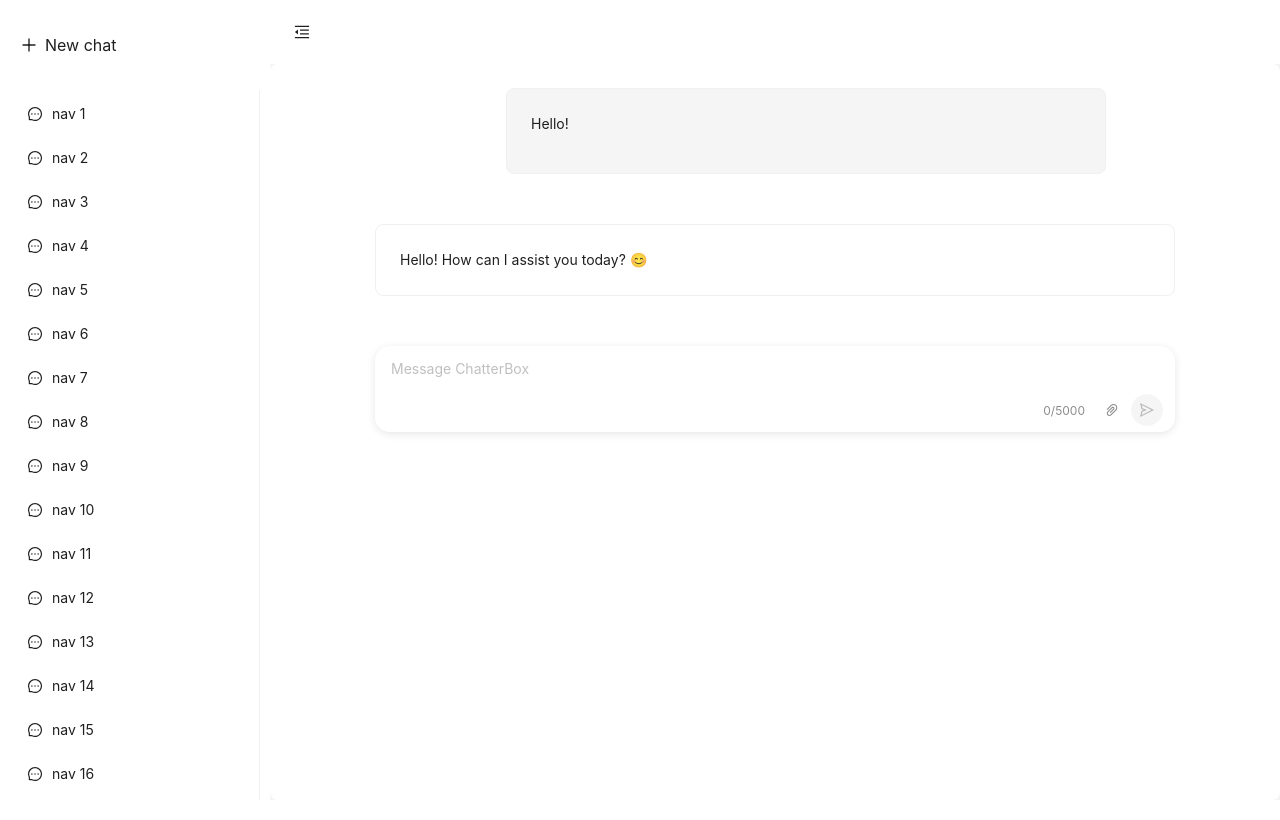
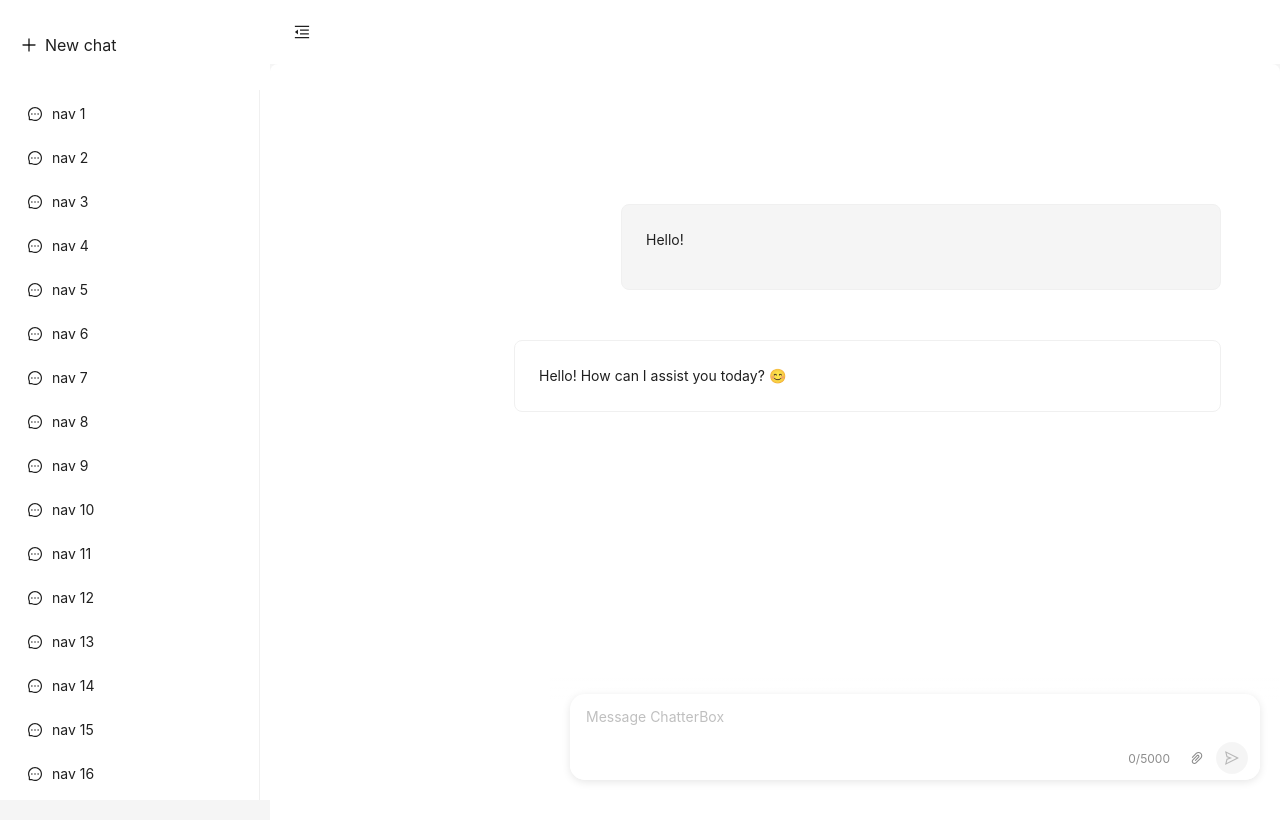
Before and after one commit to Code-Moves-Future/Bytedance-ChatterBox, a React (Vite) app: page /chat in a window 1280 px wide. Shown: the top 820 px of the page. Built offline with nearby package versions, Linux system fonts and the light colour scheme.

Commit message:
把输入框固定在底部

```diff
--- /dev/null
+++ b/src/containers/chatPage/index.css
@@ -0,0 +1,50 @@
+/* 关键修复CSS */
+.chat-page {
+    margin-left: 200px;
+    width: calc(100% - 200px);
+    /* 新增 */
+    min-height: 100vh;
+    display: flex;
+    flex-direction: column;
+    position: relative;
+}
+
+.chat-content {
+    flex: 1;
+    overflow-y: auto;
+    padding: 20px 20px 120px;
+    /* 增大底部padding */
+}
+
+/* 修复滚动条遮挡 */
+.messages-container {
+    max-width: 1200px;
+    margin: 0 auto;
+    /* 居中关键 */
+    padding-right: 15px;
+    /* 为滚动条留出空间 */
+}
+
+/* 输入框定位修复 */
+.message-input-wrapper {
+    position: fixed;
+    bottom: 0;
+    left: 550px;
+    right: 0;
+    background: linear-gradient(to top, rgba(255, 255, 255, 1) 80%, rgba(255, 255, 255, 0));
+    z-index: 1000;
+    padding: 20px 0;
+}
+
+/* 新增输入框容器约束 */
+.message-input-container {
+    max-width: 1200px;
+    margin: 0 auto;
+    padding: 0 20px;
+    position: relative;
+}
+
+/* 确保导航栏滚动条可见 */
+body {
+    overflow-x: visible !important;
+}
--- a/src/containers/chatPage/index.tsx
+++ b/src/containers/chatPage/index.tsx
@@ -1,6 +1,8 @@
+// index.tsx
 import React from "react"
 import { Card, Typography, Col, Row } from 'antd';
 import ChatInput from '../../components/chatInput/index';
+import './index.css';
 
 const { Paragraph } = Typography;
 
@@ -11,8 +13,6 @@ Hello! How can I assist you today? 😊
 `;
 
 const ChatPage: React.FC = () => {
-
-    // TODO: 待实现
     const handleSend = (value: string) => {
         console.log('发送消息:', value);
     };
@@ -22,33 +22,35 @@ const ChatPage: React.FC = () => {
     };
 
     return (
-        <>
+        <div className="chat-page">
+            <div className="chat-content">
+                <div className="messages-container">
                     <Col span={24}>
-                <Row justify="end" style={{ paddingBottom: 50, paddingRight: 150 }}>
+                        {/* 原有消息结构保持不变 */}
+                        <Row justify="end" style={{ paddingBottom: 50 }}>
                             <Card style={{ width: 600, backgroundColor: "WhiteSmoke" }}>
-                        <Paragraph>
-                            {blockContent}
-                        </Paragraph>
+                                <Paragraph>{blockContent}</Paragraph>
                             </Card>
                         </Row>
                         <Row justify="center" style={{ paddingBottom: 50 }}>
                             <Card style={{ width: 800 }}>
-                        <Typography.Text>
-                            {codeContent}
-                        </Typography.Text>
+                                <Typography.Text>{codeContent}</Typography.Text>
                             </Card>
                         </Row>
                     </Col>
-            <Col span={24}>
-                <Row justify="center">
+                </div>
+            </div>
+            {/* 固定在底部的输入框 */}
+            <div className="message-input-wrapper">
+                <div className="message-input-container">
                     <ChatInput
                         onSend={handleSend}
                         onUpload={handleUpload}
                         placeholder="Message ChatterBox"
                     />
-                </Row>
-            </Col>
-        </>
+                </div>
+            </div>
+        </div>
     )
 }
 
```
Lines whose indentation alone changed are shown as unchanged.
